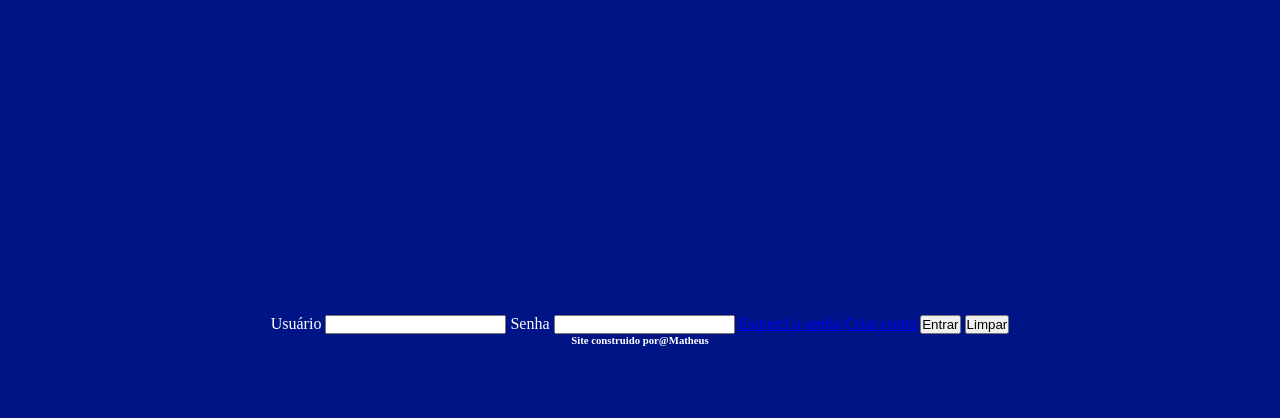
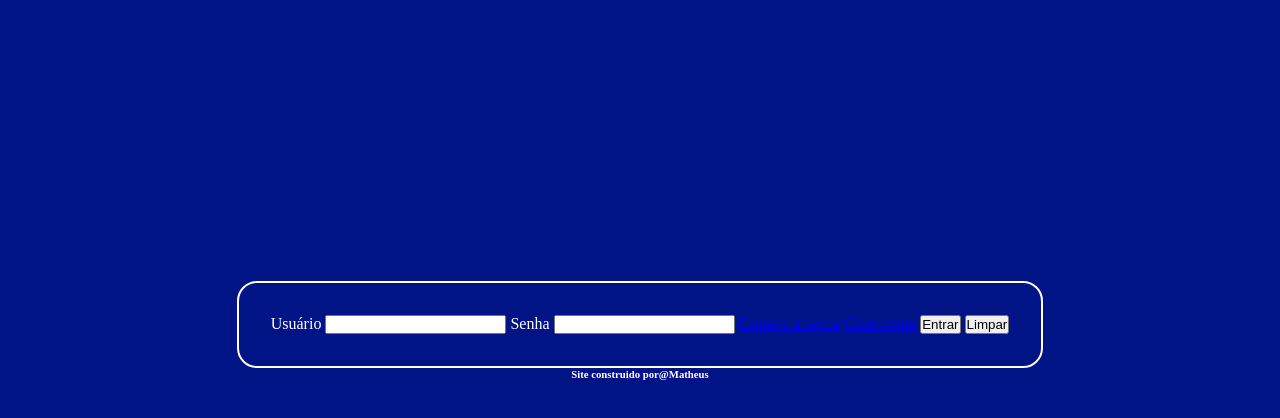
Before and after one commit to Matheus-farias-almeida/formulariosHTML5, a plain HTML site: page index.html in a window 1280 px wide. Shown: the part 70-488 px from the top of the page. Drawn offline with Linux system fonts and the light colour scheme.

Commit message:
style v1.005

```diff
--- a/css/style.css
+++ b/css/style.css
@@ -28,5 +28,14 @@ header{
     display: flex;
     justify-content: center;
     align-items: center;
+}
 
+main{
+    display: flex;
+    flex-direction: column;
+    justify-content: center;
+    align-items: center;
+    border: 2px solid var(--text-color);
+    border-radius: 20px;
+    padding: 2rem;
 }
```
